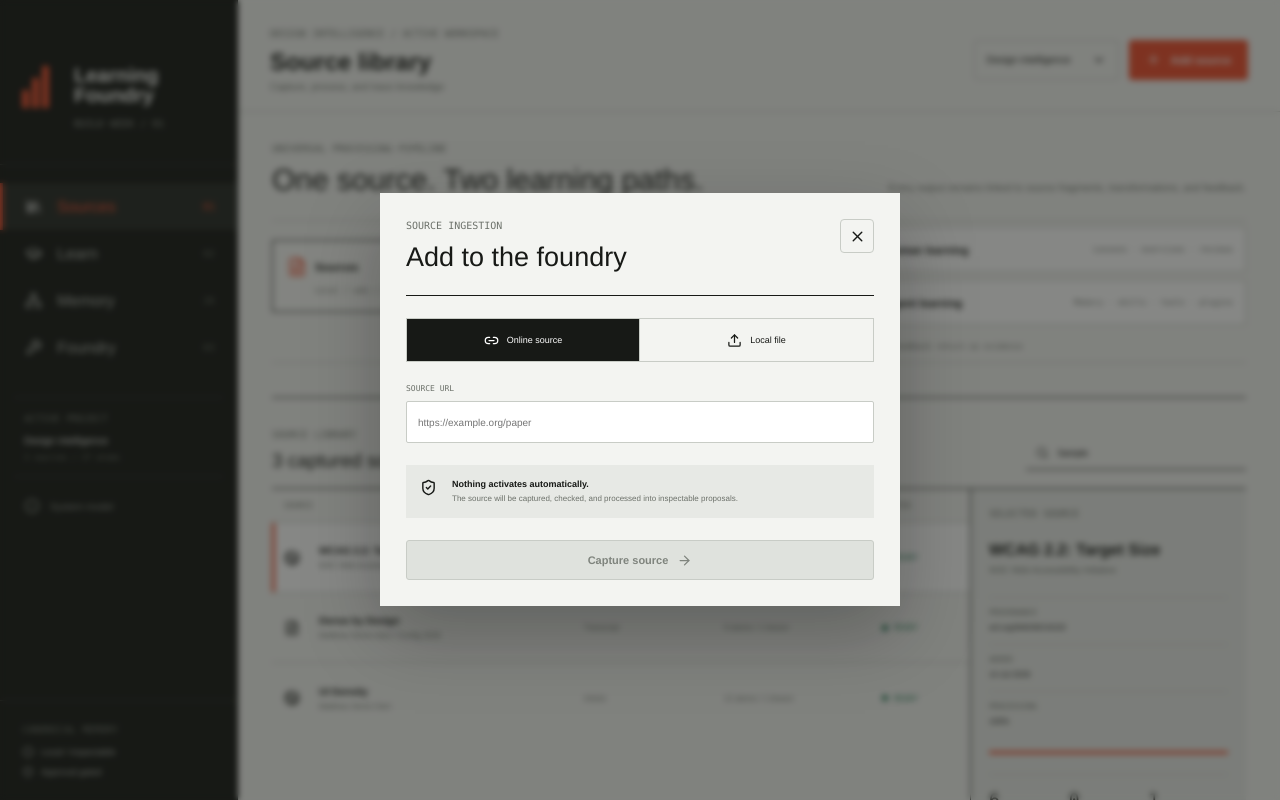
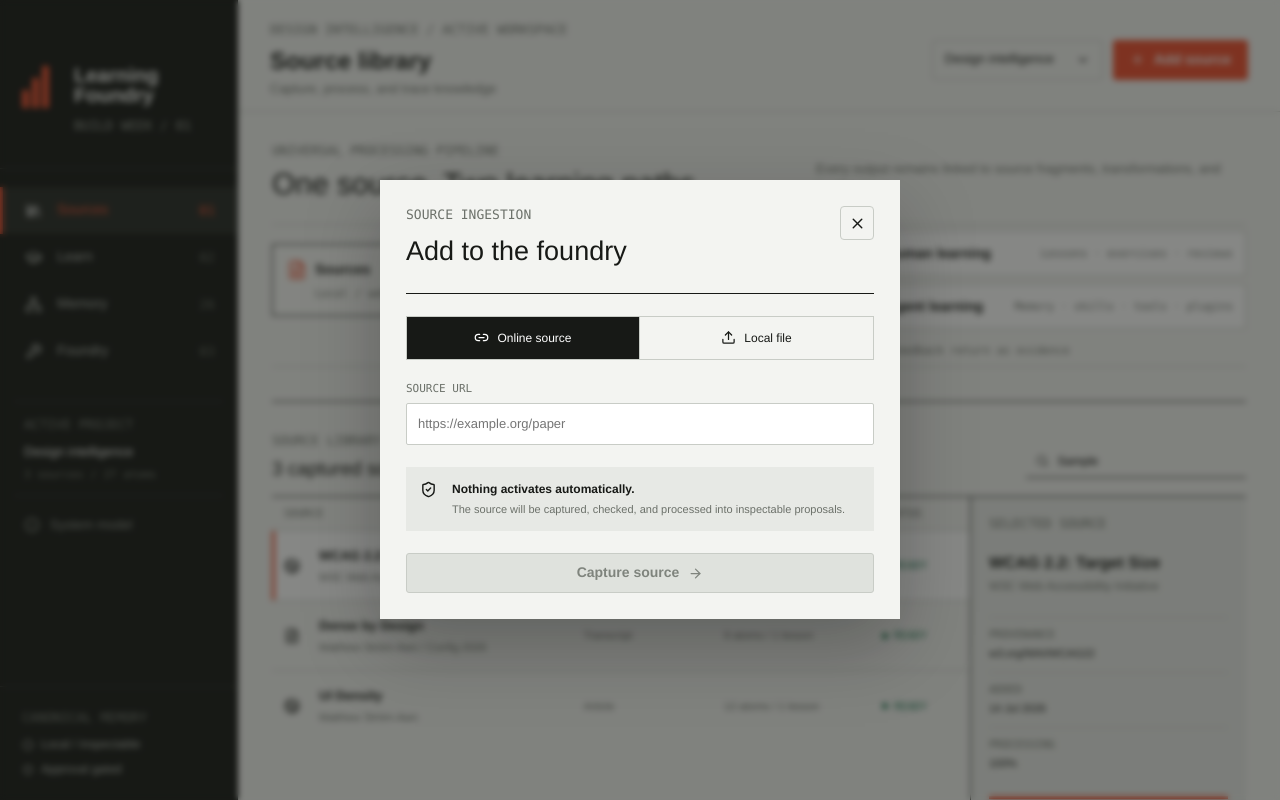
Before and after one commit to DG-creative-lab/codex-hack-learning-foundry, a React (Vite) app: page / in a window 1280 px wide. Both pictures are taken after typing "Sample" into the empty fields and a click on the button "Add source". Built offline with nearby package versions, Linux system fonts and the light colour scheme.

Commit message:
fix: raise application typography scale

```diff
--- a/src/styles.css
+++ b/src/styles.css
@@ -14,6 +14,11 @@
   --green: #1f7953;
   --blue: #2865a8;
   --yellow: #a66a00;
+  --text-micro: 10px;
+  --text-meta: 11px;
+  --text-secondary: 12px;
+  --text-compact: 13px;
+  --text-body: 14px;
 }
 
 * {
@@ -31,6 +36,8 @@ body,
 body {
   overflow: hidden;
   background: var(--paper);
+  font-size: var(--text-body);
+  line-height: 1.4;
 }
 
 button,
@@ -104,7 +111,7 @@ button {
   margin: 13px 0 0;
   color: #92978f;
   font:
-    10px / 1.2 "SFMono-Regular",
+    var(--text-compact) / 1.2 "SFMono-Regular",
     Consolas,
     monospace;
   text-transform: uppercase;
@@ -133,7 +140,7 @@ button {
 .primary-nav button .nav-count {
   color: #62675f;
   font:
-    10px "SFMono-Regular",
+    var(--text-compact) "SFMono-Regular",
     Consolas,
     monospace;
 }
@@ -159,7 +166,7 @@ button {
   margin: 0 0 9px;
   color: var(--muted);
   font:
-    10px / 1.4 "SFMono-Regular",
+    var(--text-compact) / 1.4 "SFMono-Regular",
     Consolas,
     monospace;
   text-transform: uppercase;
@@ -250,7 +257,7 @@ button {
   border: 1px solid var(--signal);
   border-radius: 3px;
   background: var(--signal);
-  font-size: 11px;
+  font-size: var(--text-body);
   font-weight: 600;
   cursor: pointer;
   transition:
@@ -286,7 +293,7 @@ button {
   color: var(--muted);
   border-bottom: 1px solid var(--line);
   font:
-    8px "SFMono-Regular",
+    var(--text-meta) "SFMono-Regular",
     Consolas,
     monospace;
   text-transform: uppercase;
@@ -304,7 +311,7 @@ button {
 .ledger-section article > span {
   color: var(--muted);
   font:
-    8px / 1.5 "SFMono-Regular",
+    var(--text-meta) / 1.5 "SFMono-Regular",
     Consolas,
     monospace;
 }
@@ -315,14 +322,14 @@ button {
 }
 .ledger-section article strong {
   font:
-    9px "SFMono-Regular",
+    var(--text-secondary) "SFMono-Regular",
     Consolas,
     monospace;
 }
 .ledger-section article p {
   margin: 5px 0 0;
   color: #51564f;
-  font-size: 9px;
+  font-size: var(--text-secondary);
   line-height: 1.45;
 }
 
@@ -356,7 +363,7 @@ button {
 .about-columns span {
   color: var(--signal-dark);
   font:
-    9px "SFMono-Regular",
+    var(--text-secondary) "SFMono-Regular",
     Consolas,
     monospace;
 }
@@ -367,7 +374,7 @@ button {
 .about-columns p {
   margin: 0;
   color: var(--muted);
-  font-size: 11px;
+  font-size: var(--text-body);
   line-height: 1.6;
 }
 
@@ -450,7 +457,7 @@ button {
 .topbar > div:first-child > p:last-child {
   margin: 7px 0 0;
   color: var(--muted);
-  font-size: 10px;
+  font-size: var(--text-compact);
 }
 .ledger-alert {
   margin: 0;
@@ -459,7 +466,7 @@ button {
   border-bottom: 1px solid #d9b7a7;
   background: #fff1e9;
   font:
-    10px / 1.4 "SFMono-Regular",
+    var(--text-compact) / 1.4 "SFMono-Regular",
     Consolas,
     monospace;
 }
@@ -478,7 +485,7 @@ button {
   border: 1px solid var(--line);
   border-radius: 3px;
   background: transparent;
-  font-size: 10px;
+  font-size: var(--text-compact);
   cursor: pointer;
 }
 .workspace-switcher:hover {
@@ -493,7 +500,7 @@ button {
 }
 .sidebar-project strong {
   display: block;
-  font-size: 10px;
+  font-size: var(--text-compact);
   font-weight: 500;
 }
 .sidebar-project span {
@@ -501,7 +508,7 @@ button {
   margin-top: 7px;
   color: #777d75;
   font:
-    8px "SFMono-Regular",
+    var(--text-meta) "SFMono-Regular",
     Consolas,
     monospace;
 }
@@ -515,7 +522,7 @@ button {
   color: #8e938c;
   border: 0;
   background: transparent;
-  font-size: 10px;
+  font-size: var(--text-compact);
   cursor: pointer;
 }
 .about-nav:hover,
@@ -529,7 +536,7 @@ button {
   gap: 7px;
   margin-top: 8px;
   color: #b9bdb7;
-  font-size: 9px;
+  font-size: var(--text-secondary);
 }
 
 .page-scroll {
@@ -554,7 +561,7 @@ button {
   max-width: 430px;
   margin: 0;
   color: var(--muted);
-  font-size: 10px;
+  font-size: var(--text-compact);
   line-height: 1.55;
 }
 .section-heading.compact h2 {
@@ -570,7 +577,7 @@ button {
   border: 1px solid var(--line);
   border-radius: 3px;
   background: transparent;
-  font-size: 9px;
+  font-size: var(--text-secondary);
   cursor: pointer;
 }
 .secondary-button:hover {
@@ -605,7 +612,7 @@ button {
 }
 .pipeline-node span,
 .branch-destinations span {
-  font-size: 11px;
+  font-size: var(--text-body);
   font-weight: 600;
 }
 .pipeline-node small {
@@ -613,7 +620,7 @@ button {
   margin-top: 5px;
   color: var(--muted);
   font:
-    8px "SFMono-Regular",
+    var(--text-meta) "SFMono-Regular",
     Consolas,
     monospace;
 }
@@ -678,7 +685,7 @@ button {
 .branch-destinations small {
   color: var(--muted);
   font:
-    8px "SFMono-Regular",
+    var(--text-meta) "SFMono-Regular",
     Consolas,
     monospace;
 }
@@ -690,7 +697,7 @@ button {
   gap: 8px;
   color: var(--muted);
   font:
-    8px "SFMono-Regular",
+    var(--text-meta) "SFMono-Regular",
     Consolas,
     monospace;
 }
@@ -712,7 +719,7 @@ button {
   border: 0;
   outline: 0;
   background: transparent;
-  font-size: 9px;
+  font-size: var(--text-secondary);
 }
 .source-workspace {
   display: grid;
@@ -738,7 +745,7 @@ button {
   color: var(--muted);
   border-bottom: 1px solid var(--line);
   font:
-    8px "SFMono-Regular",
+    var(--text-meta) "SFMono-Regular",
     Consolas,
     monospace;
   text-transform: uppercase;
@@ -765,7 +772,7 @@ button {
 }
 .source-list > button > span {
   color: var(--muted);
-  font-size: 8px;
+  font-size: var(--text-meta);
 }
 .source-title {
   display: grid;
@@ -782,7 +789,7 @@ button {
 }
 .source-title strong {
   overflow: hidden;
-  font-size: 10px;
+  font-size: var(--text-compact);
   font-weight: 600;
   text-overflow: ellipsis;
   white-space: nowrap;
@@ -790,7 +797,7 @@ button {
 .source-title small {
   overflow: hidden;
   color: var(--muted);
-  font-size: 8px;
+  font-size: var(--text-meta);
   text-overflow: ellipsis;
   white-space: nowrap;
 }
@@ -799,7 +806,7 @@ button {
   align-items: center;
   gap: 6px;
   font:
-    8px "SFMono-Regular",
+    var(--text-meta) "SFMono-Regular",
     Consolas,
     monospace !important;
   text-transform: uppercase;
@@ -834,7 +841,7 @@ button {
 .source-author {
   margin: 0;
   color: var(--muted);
-  font-size: 9px;
+  font-size: var(--text-secondary);
 }
 .source-inspector dl {
   margin: 22px 0 12px;
@@ -847,7 +854,7 @@ button {
   margin-bottom: 5px;
   color: var(--muted);
   font:
-    8px "SFMono-Regular",
+    var(--text-meta) "SFMono-Regular",
     Consolas,
     monospace;
   text-transform: uppercase;
@@ -855,7 +862,7 @@ button {
 .source-inspector dd {
   margin: 0;
   overflow-wrap: anywhere;
-  font-size: 8px;
+  font-size: var(--text-meta);
   line-height: 1.45;
 }
 .progress-track {
@@ -889,7 +896,7 @@ button {
 }
 .output-summary span {
   color: var(--muted);
-  font-size: 7px;
+  font-size: var(--text-micro);
   line-height: 1.3;
 }
 .source-error {
@@ -910,7 +917,7 @@ button {
   display: flex;
   flex-direction: column;
   gap: 4px;
-  font-size: 8px;
+  font-size: var(--text-meta);
   line-height: 1.45;
 }
 .source-error strong,
@@ -927,7 +934,7 @@ button {
   justify-content: space-between;
   padding: 11px 0 7px;
   font:
-    8px "SFMono-Regular",
+    var(--text-meta) "SFMono-Regular",
     Consolas,
     monospace;
 }
@@ -936,7 +943,7 @@ button {
 }
 .synthesis-review > p {
   color: var(--muted);
-  font-size: 8px;
+  font-size: var(--text-meta);
 }
 .candidate-list {
   margin: 12px 0;
@@ -950,21 +957,21 @@ button {
   justify-content: space-between;
   padding: 9px 0;
   font:
-    7px "SFMono-Regular",
+    var(--text-micro) "SFMono-Regular",
     Consolas,
     monospace;
   cursor: pointer;
 }
 .candidate-list details > p {
   margin: 0 0 9px;
-  font-size: 8px;
+  font-size: var(--text-meta);
   line-height: 1.5;
 }
 .candidate-list blockquote {
   margin: 0 0 8px;
   padding: 9px;
   background: #fff;
-  font-size: 7px;
+  font-size: var(--text-micro);
   line-height: 1.5;
 }
 .candidate-list blockquote span {
@@ -979,7 +986,7 @@ button {
   display: block;
   margin-bottom: 9px;
   color: #8a5b13;
-  font-size: 7px;
+  font-size: var(--text-micro);
 }
 .review-actions {
   display: flex;
@@ -991,7 +998,7 @@ button {
   color: var(--muted);
   border: 0;
   background: transparent;
-  font-size: 8px;
+  font-size: var(--text-meta);
   cursor: pointer;
 }
 .reprocess-button {
@@ -1003,7 +1010,7 @@ button {
   color: var(--muted);
   border: 0;
   background: transparent;
-  font-size: 8px;
+  font-size: var(--text-meta);
   cursor: pointer;
 }
 .spin {
@@ -1032,7 +1039,7 @@ button {
   max-width: 680px;
   margin: 0;
   color: var(--muted);
-  font-size: 11px;
+  font-size: var(--text-body);
   line-height: 1.6;
 }
 .learning-metrics {
@@ -1050,7 +1057,7 @@ button {
 .learning-metrics span {
   color: var(--muted);
   font:
-    8px "SFMono-Regular",
+    var(--text-meta) "SFMono-Regular",
     Consolas,
     monospace;
   text-transform: uppercase;
@@ -1080,7 +1087,7 @@ button {
   gap: 10px;
   align-items: center;
   width: 100%;
-  min-height: 76px;
+  min-height: 88px;
   padding: 10px;
   border: 0;
   border-bottom: 1px solid var(--line);
@@ -1098,7 +1105,7 @@ button {
 .artifact-index {
   color: var(--signal-dark);
   font:
-    8px "SFMono-Regular",
+    var(--text-meta) "SFMono-Regular",
     Consolas,
     monospace;
 }
@@ -1110,17 +1117,17 @@ button {
 .artifact-list small {
   color: var(--muted);
   font:
-    7px "SFMono-Regular",
+    var(--text-micro) "SFMono-Regular",
     Consolas,
     monospace;
   text-transform: uppercase;
 }
 .artifact-list strong {
-  font-size: 10px;
+  font-size: var(--text-compact);
 }
 .artifact-list > button > span:last-child {
   color: var(--muted);
-  font-size: 8px;
+  font-size: var(--text-meta);
   text-align: right;
 }
 .artifact-list i {
@@ -1146,7 +1153,7 @@ button {
   border-bottom: 1px solid #424640;
   color: #91978f;
   font:
-    8px "SFMono-Regular",
+    var(--text-meta) "SFMono-Regular",
     Consolas,
     monospace;
   text-transform: uppercase;
@@ -1166,7 +1173,7 @@ button {
   max-width: 600px;
   margin: 20px 0 30px;
   color: #aeb3ac;
-  font-size: 10px;
+  font-size: var(--text-compact);
   line-height: 1.6;
 }
 .lesson-sequence {
@@ -1187,24 +1194,24 @@ button {
 .lesson-sequence span {
   color: var(--signal);
   font:
-    8px "SFMono-Regular",
+    var(--text-meta) "SFMono-Regular",
     Consolas,
     monospace;
 }
 .lesson-sequence strong {
   display: block;
   margin-top: 28px;
-  font-size: 10px;
+  font-size: var(--text-compact);
 }
 .lesson-sequence p {
   margin: 8px 0 0;
   color: #92988f;
-  font-size: 8px;
+  font-size: var(--text-meta);
   line-height: 1.45;
 }
 
 .artifact-workspace.explainer-active {
-  grid-template-columns: 276px minmax(0, 1fr);
+  grid-template-columns: 310px minmax(0, 1fr);
   gap: 24px;
 }
 .explainer-preview {
@@ -1228,12 +1235,12 @@ button {
   max-width: 650px;
   margin: 0;
   color: var(--muted);
-  font-size: 10px;
+  font-size: var(--text-compact);
   line-height: 1.55;
 }
 .depth-control {
   display: grid;
-  grid-template-columns: repeat(2, 74px);
+  grid-template-columns: repeat(2, 82px);
   align-content: start;
   flex: 0 0 auto;
   border: 1px solid var(--line);
@@ -1247,7 +1254,7 @@ button {
   color: var(--muted);
   border-bottom: 1px solid var(--line);
   font:
-    7px "SFMono-Regular",
+    var(--text-micro) "SFMono-Regular",
     Consolas,
     monospace;
   text-transform: uppercase;
@@ -1260,7 +1267,7 @@ button {
   min-height: 31px;
   border: 0;
   background: transparent;
-  font-size: 8px;
+  font-size: var(--text-meta);
   cursor: pointer;
 }
 .depth-control button + button {
@@ -1282,19 +1289,19 @@ button {
 }
 .explainer-context span {
   font:
-    7px "SFMono-Regular",
+    var(--text-micro) "SFMono-Regular",
     Consolas,
     monospace;
   text-transform: uppercase;
 }
 .explainer-context p {
   margin: 0;
-  font-size: 9px;
+  font-size: var(--text-secondary);
   line-height: 1.5;
 }
 .explainer-reading-grid {
   display: grid;
-  grid-template-columns: minmax(0, 1fr) 230px;
+  grid-template-columns: minmax(0, 1fr) 270px;
 }
 .explainer-sections {
   min-width: 0;
@@ -1315,7 +1322,7 @@ button {
   padding-top: 3px;
   color: var(--muted);
   font:
-    8px "SFMono-Regular",
+    var(--text-meta) "SFMono-Regular",
     Consolas,
     monospace;
 }
@@ -1327,7 +1334,7 @@ button {
 .section-kicker span,
 .section-kicker strong {
   font:
-    7px "SFMono-Regular",
+    var(--text-micro) "SFMono-Regular",
     Consolas,
     monospace;
   text-transform: uppercase;
@@ -1354,10 +1361,10 @@ button {
   font-weight: 600;
 }
 .explainer-section h3 + p {
-  max-width: 680px;
+  max-width: 760px;
   margin: 0;
   color: #4f544e;
-  font-size: 10px;
+  font-size: var(--text-body);
   line-height: 1.7;
 }
 .fragment-links {
@@ -1373,7 +1380,7 @@ button {
   margin-bottom: 7px;
   color: var(--muted);
   font:
-    7px "SFMono-Regular",
+    var(--text-micro) "SFMono-Regular",
     Consolas,
     monospace;
   text-transform: uppercase;
@@ -1387,7 +1394,7 @@ button {
   border: 1px solid #aec2d9;
   border-radius: 3px;
   background: #f4f7fa;
-  font-size: 7px;
+  font-size: var(--text-micro);
   cursor: pointer;
 }
 .fragment-links button:hover {
@@ -1406,7 +1413,7 @@ button {
   color: var(--muted);
   border: 0;
   background: transparent;
-  font-size: 7px;
+  font-size: var(--text-micro);
   cursor: pointer;
 }
 .section-feedback-actions button:hover {
@@ -1423,7 +1430,7 @@ button {
   margin-bottom: 7px;
   color: var(--muted);
   font:
-    7px "SFMono-Regular",
+    var(--text-micro) "SFMono-Regular",
     Consolas,
     monospace;
   text-transform: uppercase;
@@ -1434,7 +1441,7 @@ button {
   padding: 9px;
   border: 1px solid var(--line);
   background: #fff;
-  font-size: 9px;
+  font-size: var(--text-secondary);
   line-height: 1.5;
   outline: 0;
 }
@@ -1466,13 +1473,13 @@ button {
   display: block;
 }
 .inspector-block > strong {
-  font-size: 10px;
+  font-size: var(--text-compact);
 }
 .inspector-block > span {
   margin-top: 5px;
   color: var(--muted);
   font:
-    7px "SFMono-Regular",
+    var(--text-micro) "SFMono-Regular",
     Consolas,
     monospace;
 }
@@ -1480,13 +1487,13 @@ button {
   margin: 16px 0 12px;
   padding: 0 0 0 12px;
   border-left: 2px solid var(--blue);
-  font-size: 9px;
+  font-size: var(--text-compact);
   line-height: 1.65;
 }
 .inspector-block > small {
   overflow-wrap: anywhere;
   color: var(--muted);
-  font-size: 7px;
+  font-size: var(--text-micro);
   line-height: 1.45;
 }
 .feedback-summary {
@@ -1504,7 +1511,7 @@ button {
 .feedback-summary dt,
 .feedback-summary dd {
   margin: 0;
-  font-size: 8px;
+  font-size: var(--text-meta);
 }
 .feedback-summary dd {
   font-family: "SFMono-Regular", Consolas, monospace;
@@ -1516,7 +1523,7 @@ button {
   gap: 5px;
   margin: 12px 0 0;
   color: var(--green);
-  font-size: 8px;
+  font-size: var(--text-meta);
 }
 .explainer-seeds {
   display: grid;
@@ -1538,19 +1545,19 @@ button {
 .explainer-seeds span {
   color: var(--muted);
   font:
-    7px "SFMono-Regular",
+    var(--text-micro) "SFMono-Regular",
     Consolas,
     monospace;
   text-transform: uppercase;
 }
 .explainer-seeds strong {
   margin-top: 10px;
-  font-size: 10px;
+  font-size: var(--text-compact);
 }
 .explainer-seeds p {
   margin: 7px 0 0;
   color: var(--muted);
-  font-size: 8px;
+  font-size: var(--text-meta);
   line-height: 1.5;
 }
 
@@ -1599,7 +1606,7 @@ button {
   padding: 9px 0;
   color: #555a53;
   border-top: 1px solid var(--line);
-  font-size: 9px;
+  font-size: var(--text-secondary);
 }
 .shared-memory {
   text-align: center;
@@ -1619,7 +1626,7 @@ button {
   max-width: 490px;
   margin: 0 auto;
   color: var(--muted);
-  font-size: 9px;
+  font-size: var(--text-secondary);
   line-height: 1.5;
 }
 .atom-cloud {
@@ -1635,7 +1642,7 @@ button {
   border: 1px solid var(--line);
   border-left-width: 3px;
   background: #f4f5f2;
-  font-size: 7px;
+  font-size: var(--text-micro);
 }
 .kind-border-source_fact {
   border-left-color: var(--blue) !important;
@@ -1674,7 +1681,7 @@ button {
 .foundry-header > p {
   margin: 0;
   color: var(--muted);
-  font-size: 10px;
+  font-size: var(--text-compact);
   line-height: 1.6;
 }
 .capability-workspace {
@@ -1700,7 +1707,7 @@ button {
   color: var(--muted);
   border-bottom: 1px solid var(--line);
   font:
-    7px "SFMono-Regular",
+    var(--text-micro) "SFMono-Regular",
     Consolas,
     monospace;
   text-transform: uppercase;
@@ -1733,18 +1740,18 @@ button {
 .capability-list small {
   color: var(--muted);
   font:
-    7px "SFMono-Regular",
+    var(--text-micro) "SFMono-Regular",
     Consolas,
     monospace;
   text-transform: uppercase;
 }
 .capability-list strong {
-  font-size: 10px;
+  font-size: var(--text-compact);
 }
 .capability-list button > span:not(:first-child) {
   color: var(--muted);
   font:
-    8px "SFMono-Regular",
+    var(--text-meta) "SFMono-Regular",
     Consolas,
     monospace;
 }
@@ -1770,7 +1777,7 @@ button {
   color: var(--green);
   border: 1px solid var(--green);
   font:
-    8px "SFMono-Regular",
+    var(--text-meta) "SFMono-Regular",
     Consolas,
     monospace;
   text-transform: uppercase;
@@ -1799,7 +1806,7 @@ button {
 }
 .capability-stats span {
   color: var(--muted);
-  font-size: 8px;
+  font-size: var(--text-meta);
 }
 .lifecycle {
   padding: 22px 24px;
@@ -1819,13 +1826,13 @@ button {
   border: 1px solid #c8ccc6;
   border-radius: 50%;
   font:
-    7px "SFMono-Regular",
+    var(--text-micro) "SFMono-Regular",
     Consolas,
     monospace;
 }
 .lifecycle span {
   font:
-    8px "SFMono-Regular",
+    var(--text-meta) "SFMono-Regular",
     Consolas,
     monospace;
   text-transform: uppercase;
@@ -1854,7 +1861,7 @@ button {
   max-width: 780px;
   margin: 24px 0 0;
   color: var(--muted);
-  font-size: 11px;
+  font-size: var(--text-body);
   line-height: 1.7;
 }
 
@@ -1912,7 +1919,7 @@ button {
   border: 0;
   border-right: 1px solid var(--line);
   background: transparent;
-  font-size: 9px;
+  font-size: var(--text-secondary);
   cursor: pointer;
 }
 .mode-switch button:last-child {
@@ -1931,7 +1938,7 @@ button {
 .dialog-field span {
   color: var(--muted);
   font:
-    8px "SFMono-Regular",
+    var(--text-meta) "SFMono-Regular",
     Consolas,
     monospace;
   text-transform: uppercase;
@@ -1944,7 +1951,7 @@ button {
   border-radius: 2px;
   outline: 0;
   background: #fff;
-  font-size: 10px;
+  font-size: var(--text-compact);
 }
 .dialog-field input:focus {
   border-color: var(--signal);
@@ -1964,11 +1971,11 @@ button {
   margin: 0;
 }
 .ingestion-note strong {
-  font-size: 9px;
+  font-size: var(--text-secondary);
 }
 .ingestion-note span {
   color: var(--muted);
-  font-size: 8px;
+  font-size: var(--text-meta);
   line-height: 1.4;
 }
 
```
